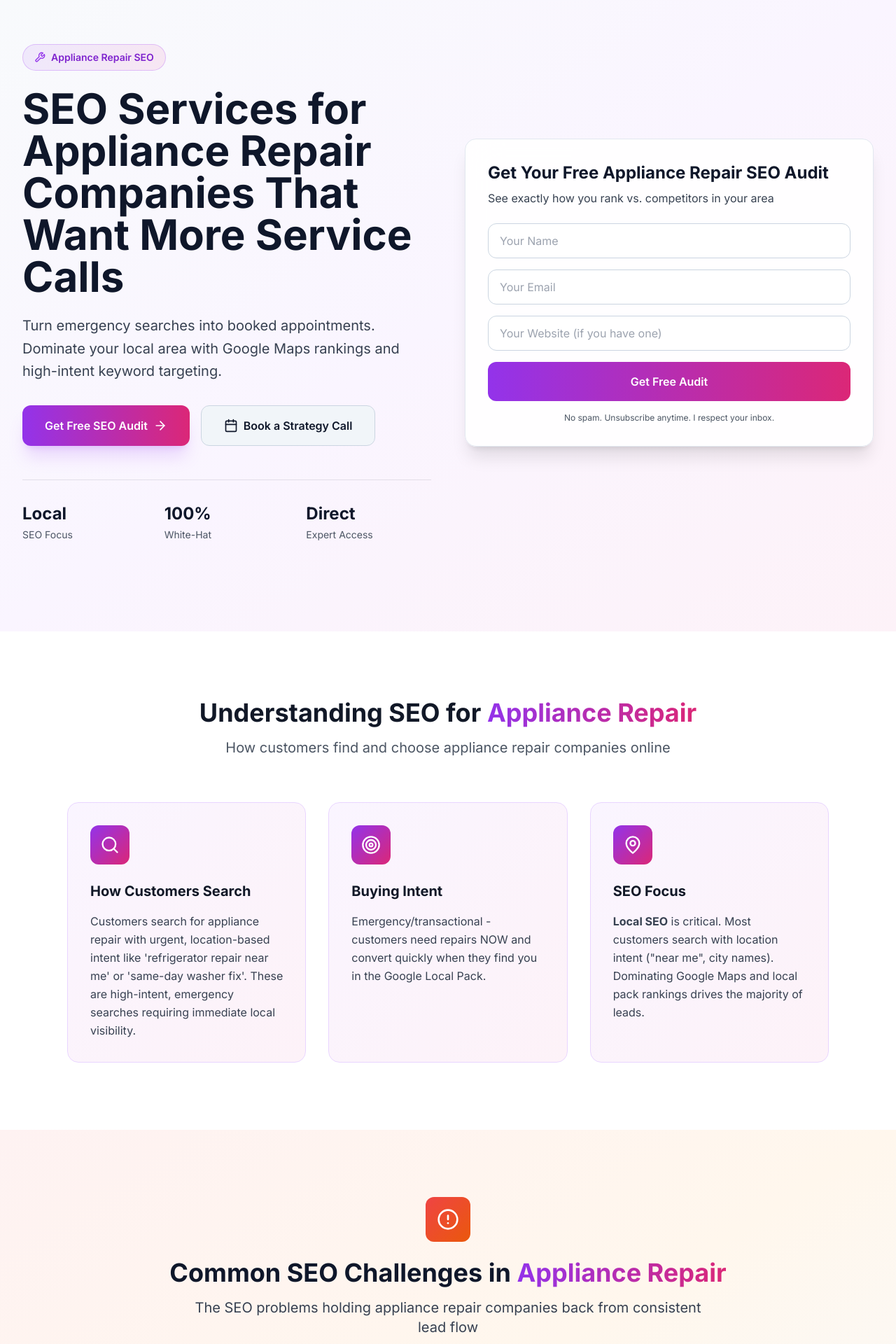
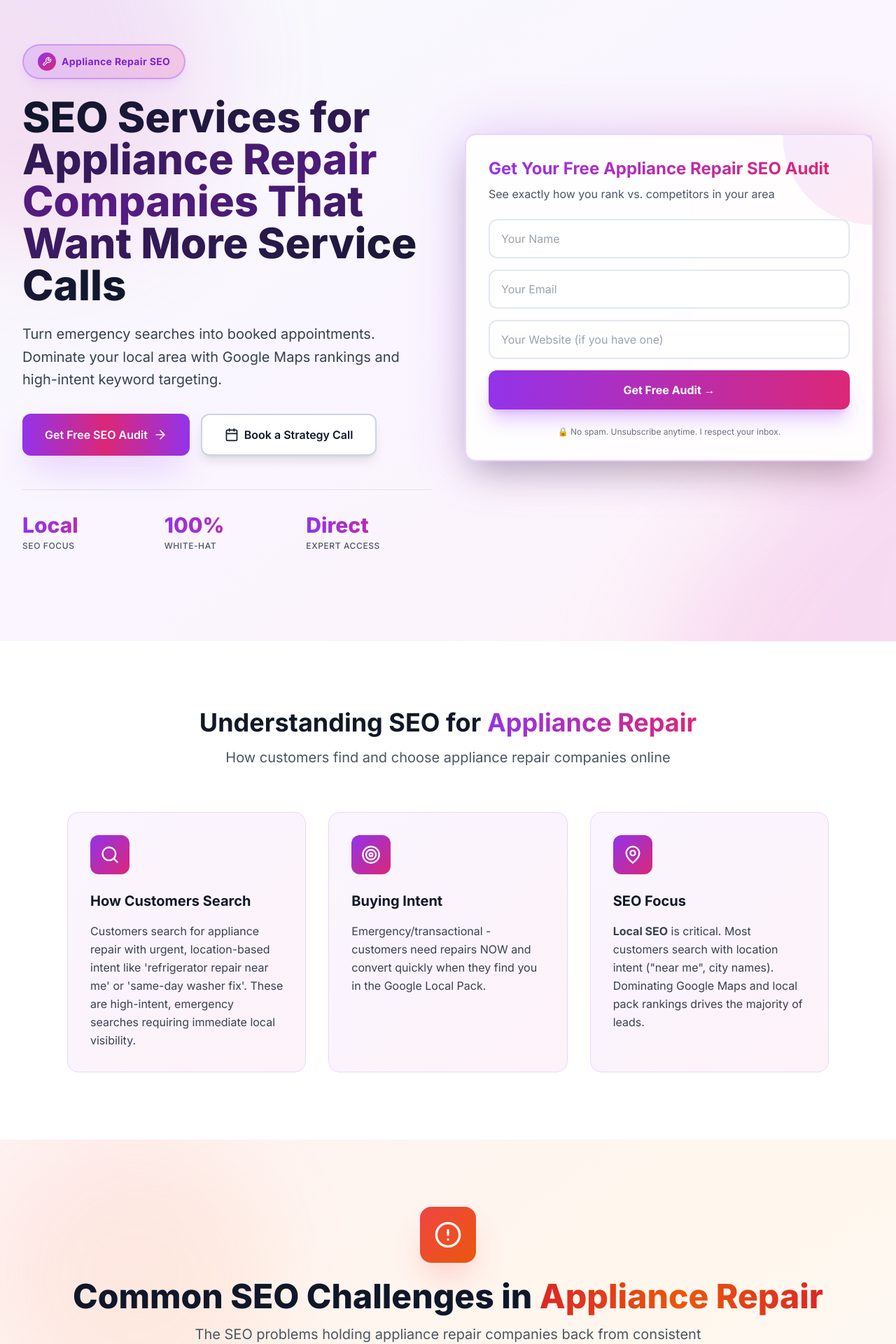
Before and after one commit to MoazHaider8/moazhaider-portfolio, a Next.js app: page /industries/appliance-repair-seo in a window 1280 px wide. Shown: the part 83-2003 px from the top of the page at 70% size. Built offline with nearby package versions, Linux system fonts and the light colour scheme.

Commit message:
Elevate industry pages design with premium animations, gradients, and interactive elements

```diff
--- a/components/industry-page/IndustryChallenges.tsx
+++ b/components/industry-page/IndustryChallenges.tsx
@@ -6,8 +6,12 @@ import { IndustryPageData } from "@/lib/industryData";
 
 export default function IndustryChallenges({ industry }: { industry: IndustryPageData }) {
   return (
-    <section className="py-24 bg-gradient-to-br from-red-50 via-orange-50 to-slate-50 dark:from-slate-900 dark:via-purple-900/20 dark:to-slate-900">
-      <div className="mx-auto max-w-6xl px-4 sm:px-6 lg:px-8">
+    <section className="py-24 bg-gradient-to-br from-red-50 via-orange-50 to-slate-50 dark:from-slate-900 dark:via-purple-900/20 dark:to-slate-900 relative overflow-hidden">
+      {/* Background decoration */}
+      <div className="absolute top-0 left-0 w-96 h-96 bg-gradient-to-br from-red-400/10 to-orange-400/10 rounded-full blur-3xl" />
+      <div className="absolute bottom-0 right-0 w-96 h-96 bg-gradient-to-br from-orange-400/10 to-red-400/10 rounded-full blur-3xl" />
+
+      <div className="mx-auto max-w-6xl px-4 sm:px-6 lg:px-8 relative">
         <motion.div
           initial={{ opacity: 0, y: 20 }}
           whileInView={{ opacity: 1, y: 0 }}
@@ -15,16 +19,22 @@ export default function IndustryChallenges({ industry }: { industry: IndustryPag
           transition={{ duration: 0.6 }}
           className="text-center mb-16"
         >
-          <div className="w-16 h-16 rounded-xl bg-gradient-to-br from-red-500 to-orange-600 flex items-center justify-center mx-auto mb-6">
-            <AlertCircle className="w-8 h-8 text-white" />
-          </div>
-          <h2 className="text-4xl font-bold text-slate-900 dark:text-white mb-4">
+          <motion.div
+            initial={{ scale: 0 }}
+            whileInView={{ scale: 1 }}
+            viewport={{ once: true }}
+            transition={{ type: "spring", duration: 0.8, delay: 0.2 }}
+            className="w-20 h-20 rounded-2xl bg-gradient-to-br from-red-500 to-orange-600 flex items-center justify-center mx-auto mb-6 shadow-2xl shadow-red-500/30"
+          >
+            <AlertCircle className="w-10 h-10 text-white" />
+          </motion.div>
+          <h2 className="text-4xl md:text-5xl font-extrabold text-slate-900 dark:text-white mb-4">
             Common SEO Challenges in{" "}
-            <span className="bg-gradient-to-r from-purple-600 dark:from-purple-400 to-pink-600 bg-clip-text text-transparent">
+            <span className="bg-gradient-to-r from-red-600 via-orange-600 to-red-600 dark:from-red-400 dark:via-orange-400 dark:to-red-400 bg-clip-text text-transparent">
               {industry.name}
             </span>
           </h2>
-          <p className="text-xl text-gray-700 dark:text-gray-300 max-w-3xl mx-auto">
+          <p className="text-xl text-gray-600 dark:text-gray-300 max-w-3xl mx-auto">
             The SEO problems holding {industry.name.toLowerCase()} companies back from consistent lead flow
           </p>
         </motion.div>
@@ -37,17 +47,17 @@ export default function IndustryChallenges({ industry }: { industry: IndustryPag
               whileInView={{ opacity: 1, x: 0 }}
               viewport={{ once: true }}
               transition={{ duration: 0.5, delay: index * 0.1 }}
-              className="group relative"
+              className="group relative h-full"
             >
               {/* Gradient border effect */}
-              <div className="absolute -inset-0.5 bg-gradient-to-r from-red-500 to-orange-500 rounded-2xl opacity-0 group-hover:opacity-100 blur transition-opacity duration-300" />
+              <div className="absolute -inset-0.5 bg-gradient-to-r from-red-500 via-orange-500 to-red-500 rounded-2xl opacity-0 group-hover:opacity-100 blur-sm transition-all duration-500" />
 
               {/* Card */}
-              <div className="relative backdrop-blur-xl bg-white dark:bg-white/5 border border-slate-200 dark:border-white/10 rounded-2xl p-6 flex items-start gap-4 shadow-lg dark:shadow-none">
-                <div className="flex-shrink-0 w-6 h-6 rounded-full bg-red-500/20 border border-red-500/30 flex items-center justify-center mt-1">
-                  <X className="w-4 h-4 text-red-500 dark:text-red-400" />
+              <div className="relative h-full backdrop-blur-xl bg-white dark:bg-slate-900/80 border-2 border-red-100 dark:border-red-900/30 group-hover:border-red-300 dark:group-hover:border-red-700/50 rounded-2xl p-6 flex items-start gap-4 shadow-xl group-hover:shadow-2xl group-hover:scale-[1.02] transition-all duration-300">
+                <div className="flex-shrink-0 w-8 h-8 rounded-full bg-gradient-to-br from-red-500 to-orange-600 border-2 border-red-300 dark:border-red-700 flex items-center justify-center mt-1 shadow-lg">
+                  <X className="w-4 h-4 text-white font-bold" />
                 </div>
-                <p className="text-slate-900 dark:text-white font-medium leading-relaxed">
+                <p className="text-slate-800 dark:text-white font-semibold leading-relaxed">
                   {challenge}
                 </p>
               </div>
--- a/components/industry-page/IndustryHero.tsx
+++ b/components/industry-page/IndustryHero.tsx
@@ -45,6 +45,34 @@ export default function IndustryHero({ industry }: { industry: IndustryPageData
 
   return (
     <section className="relative pt-12 pb-24 lg:pt-16 lg:pb-32 overflow-hidden bg-gradient-to-br from-slate-50 via-purple-50 to-pink-50 dark:from-slate-900 dark:via-purple-900/20 dark:to-slate-900">
+      {/* Animated Background Shapes */}
+      <div className="absolute inset-0 overflow-hidden">
+        <motion.div
+          animate={{
+            scale: [1, 1.2, 1],
+            rotate: [0, 90, 0],
+          }}
+          transition={{
+            duration: 20,
+            repeat: Infinity,
+            ease: "linear"
+          }}
+          className="absolute -top-1/4 -left-1/4 w-1/2 h-1/2 bg-gradient-to-br from-purple-400/20 to-pink-400/20 dark:from-purple-600/10 dark:to-pink-600/10 rounded-full blur-3xl"
+        />
+        <motion.div
+          animate={{
+            scale: [1, 1.3, 1],
+            rotate: [0, -90, 0],
+          }}
+          transition={{
+            duration: 25,
+            repeat: Infinity,
+            ease: "linear"
+          }}
+          className="absolute -bottom-1/4 -right-1/4 w-1/2 h-1/2 bg-gradient-to-br from-pink-400/20 to-purple-400/20 dark:from-pink-600/10 dark:to-purple-600/10 rounded-full blur-3xl"
+        />
+      </div>
+
       {/* Background decoration */}
       <div className="absolute inset-0 bg-grid-slate-900/[0.02] dark:bg-grid-white/[0.02] bg-[size:60px_60px]" />
 
@@ -57,56 +85,90 @@ export default function IndustryHero({ industry }: { industry: IndustryPageData
             transition={{ duration: 0.6 }}
           >
             {/* Badge */}
-            <div className="inline-flex items-center gap-2 px-4 py-2 rounded-full bg-gradient-to-r from-purple-500/10 to-pink-500/10 border border-purple-500/30 dark:border-purple-500/20 mb-6">
-              <Icon className="w-4 h-4 text-purple-600 dark:text-purple-400" />
-              <span className="text-sm font-semibold text-purple-700 dark:text-purple-300">
+            <motion.div
+              initial={{ opacity: 0, scale: 0.8 }}
+              animate={{ opacity: 1, scale: 1 }}
+              transition={{ duration: 0.5, delay: 0.2 }}
+              className="inline-flex items-center gap-2 px-5 py-2.5 rounded-full bg-gradient-to-r from-purple-500/20 to-pink-500/20 dark:from-purple-500/10 dark:to-pink-500/10 border-2 border-purple-500/40 dark:border-purple-500/20 mb-6 backdrop-blur-xl shadow-lg shadow-purple-500/10"
+            >
+              <div className="p-1.5 rounded-full bg-gradient-to-br from-purple-600 to-pink-600">
+                <Icon className="w-3.5 h-3.5 text-white" />
+              </div>
+              <span className="text-sm font-bold text-purple-700 dark:text-purple-300 tracking-wide">
                 {industry.badge}
               </span>
-            </div>
+            </motion.div>
 
             {/* H1 */}
-            <h1 className="text-4xl md:text-5xl lg:text-6xl font-bold text-slate-900 dark:text-white mb-6 leading-tight">
+            <motion.h1
+              initial={{ opacity: 0, y: 20 }}
+              animate={{ opacity: 1, y: 0 }}
+              transition={{ duration: 0.6, delay: 0.3 }}
+              className="text-4xl md:text-5xl lg:text-6xl font-extrabold text-slate-900 dark:text-white mb-6 leading-tight"
+            >
+              <span className="bg-gradient-to-r from-slate-900 via-purple-900 to-slate-900 dark:from-white dark:via-purple-200 dark:to-white bg-clip-text text-transparent">
                 {industry.h1}
-            </h1>
+              </span>
+            </motion.h1>
 
             {/* Positioning */}
-            <p className="text-xl text-gray-700 dark:text-gray-300 mb-8 leading-relaxed">
+            <motion.p
+              initial={{ opacity: 0, y: 20 }}
+              animate={{ opacity: 1, y: 0 }}
+              transition={{ duration: 0.6, delay: 0.4 }}
+              className="text-xl text-gray-700 dark:text-gray-300 mb-8 leading-relaxed"
+            >
               {industry.positioning}
-            </p>
+            </motion.p>
 
             {/* CTAs */}
-            <div className="flex flex-col sm:flex-row gap-4">
+            <motion.div
+              initial={{ opacity: 0, y: 20 }}
+              animate={{ opacity: 1, y: 0 }}
+              transition={{ duration: 0.6, delay: 0.5 }}
+              className="flex flex-col sm:flex-row gap-4"
+            >
               <a
                 href="#audit-form"
-                className="group inline-flex items-center justify-center gap-2 bg-gradient-to-r from-purple-600 to-pink-600 px-8 py-4 rounded-xl font-semibold text-white hover:from-purple-500 hover:to-pink-500 transition-all hover:scale-105 shadow-xl shadow-purple-500/20"
+                className="group relative inline-flex items-center justify-center gap-2 bg-gradient-to-r from-purple-600 via-pink-600 to-purple-600 bg-size-200 bg-pos-0 hover:bg-pos-100 px-8 py-4 rounded-xl font-semibold text-white transition-all duration-500 hover:scale-105 shadow-2xl shadow-purple-500/30 hover:shadow-purple-500/50 overflow-hidden"
               >
+                <span className="relative z-10 flex items-center gap-2">
                   Get Free SEO Audit
                   <ArrowRight className="w-5 h-5 group-hover:translate-x-1 transition-transform" />
+                </span>
+                <div className="absolute inset-0 bg-gradient-to-r from-purple-600 to-pink-600 opacity-0 group-hover:opacity-100 transition-opacity duration-500" />
               </a>
               <Link
                 href="/contact"
-                className="group inline-flex items-center justify-center gap-2 bg-slate-100 dark:bg-white/10 backdrop-blur-xl border border-slate-300 dark:border-white/20 px-8 py-4 rounded-xl font-semibold text-slate-900 dark:text-white hover:bg-slate-200 dark:hover:bg-white/20 transition-all"
+                className="group inline-flex items-center justify-center gap-2 bg-white dark:bg-slate-800/50 backdrop-blur-xl border-2 border-slate-300 dark:border-white/20 px-8 py-4 rounded-xl font-semibold text-slate-900 dark:text-white hover:bg-slate-50 dark:hover:bg-slate-700/50 hover:border-purple-500 dark:hover:border-purple-400 transition-all hover:scale-105 shadow-lg"
               >
                 <Calendar className="w-5 h-5" />
                 Book a Strategy Call
               </Link>
-            </div>
+            </motion.div>
 
             {/* Trust Indicators */}
-            <div className="grid grid-cols-3 gap-6 mt-12 pt-8 border-t border-slate-900/10 dark:border-white/10">
-              <div>
-                <div className="text-2xl font-bold text-slate-900 dark:text-white mb-1">{industry.seoType === "local" ? "Local" : industry.seoType === "national" ? "National" : "Hybrid"}</div>
-                <div className="text-sm text-gray-600 dark:text-gray-400">SEO Focus</div>
+            <motion.div
+              initial={{ opacity: 0, y: 20 }}
+              animate={{ opacity: 1, y: 0 }}
+              transition={{ duration: 0.6, delay: 0.6 }}
+              className="grid grid-cols-3 gap-6 mt-12 pt-8 border-t border-slate-900/10 dark:border-white/10"
+            >
+              <div className="text-center lg:text-left">
+                <div className="text-3xl font-extrabold bg-gradient-to-r from-purple-600 to-pink-600 bg-clip-text text-transparent mb-1">
+                  {industry.seoType === "local" ? "Local" : industry.seoType === "national" ? "National" : "Hybrid"}
                 </div>
-              <div>
-                <div className="text-2xl font-bold text-slate-900 dark:text-white mb-1">100%</div>
-                <div className="text-sm text-gray-600 dark:text-gray-400">White-Hat</div>
+                <div className="text-xs font-medium text-gray-600 dark:text-gray-400 uppercase tracking-wider">SEO Focus</div>
               </div>
-              <div>
-                <div className="text-2xl font-bold text-slate-900 dark:text-white mb-1">Direct</div>
-                <div className="text-sm text-gray-600 dark:text-gray-400">Expert Access</div>
+              <div className="text-center lg:text-left">
+                <div className="text-3xl font-extrabold bg-gradient-to-r from-purple-600 to-pink-600 bg-clip-text text-transparent mb-1">100%</div>
+                <div className="text-xs font-medium text-gray-600 dark:text-gray-400 uppercase tracking-wider">White-Hat</div>
               </div>
+              <div className="text-center lg:text-left">
+                <div className="text-3xl font-extrabold bg-gradient-to-r from-purple-600 to-pink-600 bg-clip-text text-transparent mb-1">Direct</div>
+                <div className="text-xs font-medium text-gray-600 dark:text-gray-400 uppercase tracking-wider">Expert Access</div>
               </div>
+            </motion.div>
           </motion.div>
 
           {/* Right Column - Quick Audit Form */}
@@ -114,16 +176,24 @@ export default function IndustryHero({ industry }: { industry: IndustryPageData
             initial={{ opacity: 0, x: 30 }}
             animate={{ opacity: 1, x: 0 }}
             transition={{ duration: 0.6, delay: 0.2 }}
-            className="backdrop-blur-xl bg-white/90 dark:bg-white/5 border border-slate-200 dark:border-white/10 rounded-2xl p-8 shadow-xl dark:shadow-none"
+            className="relative group"
           >
-            <h3 className="text-2xl font-bold text-slate-900 dark:text-white mb-2">
+            {/* Glow effect */}
+            <div className="absolute -inset-1 bg-gradient-to-r from-purple-600 to-pink-600 rounded-2xl blur-2xl opacity-20 group-hover:opacity-30 transition-opacity duration-500" />
+
+            <div className="relative backdrop-blur-2xl bg-white/95 dark:bg-slate-900/90 border-2 border-purple-200 dark:border-purple-500/30 rounded-2xl p-8 shadow-2xl">
+              <div className="absolute top-0 right-0 w-32 h-32 bg-gradient-to-br from-purple-500/10 to-pink-500/10 rounded-bl-full" />
+
+              <h3 className="text-2xl font-bold text-slate-900 dark:text-white mb-2 relative">
+                <span className="bg-gradient-to-r from-purple-600 to-pink-600 bg-clip-text text-transparent">
                   Get Your Free {industry.name} SEO Audit
+                </span>
               </h3>
-            <p className="text-gray-700 dark:text-gray-300 mb-6">
+              <p className="text-gray-600 dark:text-gray-300 mb-6 relative">
                 See exactly how you rank vs. competitors in your area
               </p>
 
-            <form onSubmit={handleSubmit} className="space-y-4">
+              <form onSubmit={handleSubmit} className="space-y-4 relative">
                 <div>
                   <input
                     type="text"
@@ -131,7 +201,7 @@ export default function IndustryHero({ industry }: { industry: IndustryPageData
                     value={formData.name}
                     onChange={(e) => setFormData({ ...formData, name: e.target.value })}
                     required
-                  className="w-full px-4 py-3 rounded-xl bg-white dark:bg-white/5 border border-slate-300 dark:border-white/10 text-slate-900 dark:text-white placeholder:text-gray-400 dark:placeholder:text-gray-500 focus:outline-none focus:ring-2 focus:ring-purple-500"
+                    className="w-full px-4 py-3.5 rounded-xl bg-white dark:bg-slate-800 border-2 border-slate-200 dark:border-slate-700 text-slate-900 dark:text-white placeholder:text-gray-400 focus:outline-none focus:border-purple-500 focus:ring-2 focus:ring-purple-500/20 transition-all"
                   />
                 </div>
                 <div>
@@ -139,9 +209,9 @@ export default function IndustryHero({ industry }: { industry: IndustryPageData
                     type="email"
                     placeholder="Your Email"
                     value={formData.email}
-                  onChange={(e) => setFormData({ ...formData, name: e.target.value })}
+                    onChange={(e) => setFormData({ ...formData, email: e.target.value })}
                     required
-                  className="w-full px-4 py-3 rounded-xl bg-white dark:bg-white/5 border border-slate-300 dark:border-white/10 text-slate-900 dark:text-white placeholder:text-gray-400 dark:placeholder:text-gray-500 focus:outline-none focus:ring-2 focus:ring-purple-500"
+                    className="w-full px-4 py-3.5 rounded-xl bg-white dark:bg-slate-800 border-2 border-slate-200 dark:border-slate-700 text-slate-900 dark:text-white placeholder:text-gray-400 focus:outline-none focus:border-purple-500 focus:ring-2 focus:ring-purple-500/20 transition-all"
                   />
                 </div>
                 <div>
@@ -150,33 +220,42 @@ export default function IndustryHero({ industry }: { industry: IndustryPageData
                     placeholder="Your Website (if you have one)"
                     value={formData.website}
                     onChange={(e) => setFormData({ ...formData, website: e.target.value })}
-                  className="w-full px-4 py-3 rounded-xl bg-white dark:bg-white/5 border border-slate-300 dark:border-white/10 text-slate-900 dark:text-white placeholder:text-gray-400 dark:placeholder:text-gray-500 focus:outline-none focus:ring-2 focus:ring-purple-500"
+                    className="w-full px-4 py-3.5 rounded-xl bg-white dark:bg-slate-800 border-2 border-slate-200 dark:border-slate-700 text-slate-900 dark:text-white placeholder:text-gray-400 focus:outline-none focus:border-purple-500 focus:ring-2 focus:ring-purple-500/20 transition-all"
                   />
                 </div>
 
                 <button
                   type="submit"
                   disabled={status === "loading"}
-                className="w-full bg-gradient-to-r from-purple-600 to-pink-600 px-6 py-4 rounded-xl font-semibold text-white hover:from-purple-500 hover:to-pink-500 transition-all disabled:opacity-50 disabled:cursor-not-allowed"
+                  className="w-full bg-gradient-to-r from-purple-600 to-pink-600 px-6 py-4 rounded-xl font-bold text-white hover:from-purple-500 hover:to-pink-500 transition-all disabled:opacity-50 disabled:cursor-not-allowed shadow-xl shadow-purple-500/30 hover:shadow-2xl hover:shadow-purple-500/40 hover:scale-105"
                 >
-                {status === "loading" ? "Sending..." : status === "success" ? "Request Sent!" : "Get Free Audit"}
+                  {status === "loading" ? "Sending..." : status === "success" ? "✓ Request Sent!" : "Get Free Audit →"}
                 </button>
 
                 {status === "success" && (
-                <p className="text-green-400 text-sm text-center">
-                  Thanks! I'll send your audit within 24 hours.
-                </p>
+                  <motion.p
+                    initial={{ opacity: 0, y: -10 }}
+                    animate={{ opacity: 1, y: 0 }}
+                    className="text-green-500 dark:text-green-400 text-sm text-center font-medium"
+                  >
+                    ✓ Thanks! I'll send your audit within 24 hours.
+                  </motion.p>
                 )}
                 {status === "error" && (
-                <p className="text-red-400 text-sm text-center">
+                  <motion.p
+                    initial={{ opacity: 0, y: -10 }}
+                    animate={{ opacity: 1, y: 0 }}
+                    className="text-red-500 dark:text-red-400 text-sm text-center font-medium"
+                  >
                     Something went wrong. Please try again.
-                </p>
+                  </motion.p>
                 )}
               </form>
 
-            <p className="text-xs text-gray-600 dark:text-gray-400 mt-4 text-center">
-              No spam. Unsubscribe anytime. I respect your inbox.
+              <p className="text-xs text-gray-500 dark:text-gray-400 mt-6 text-center relative">
+                🔒 No spam. Unsubscribe anytime. I respect your inbox.
               </p>
+            </div>
           </motion.div>
         </div>
       </div>
```
Also changed, not shown: components/industry-page/IndustryFAQ.tsx (+25 -13 lines), components/industry-page/IndustryIncludes.tsx (+21 -11 lines), components/industry-page/IndustryWhyChoose.tsx (+23 -11 lines). Lines whose indentation alone changed are shown as unchanged.
